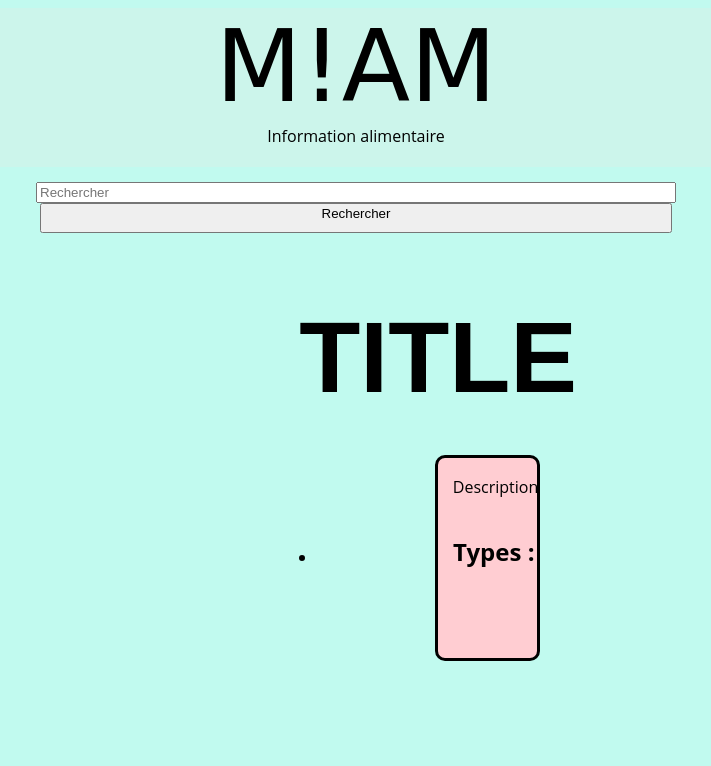
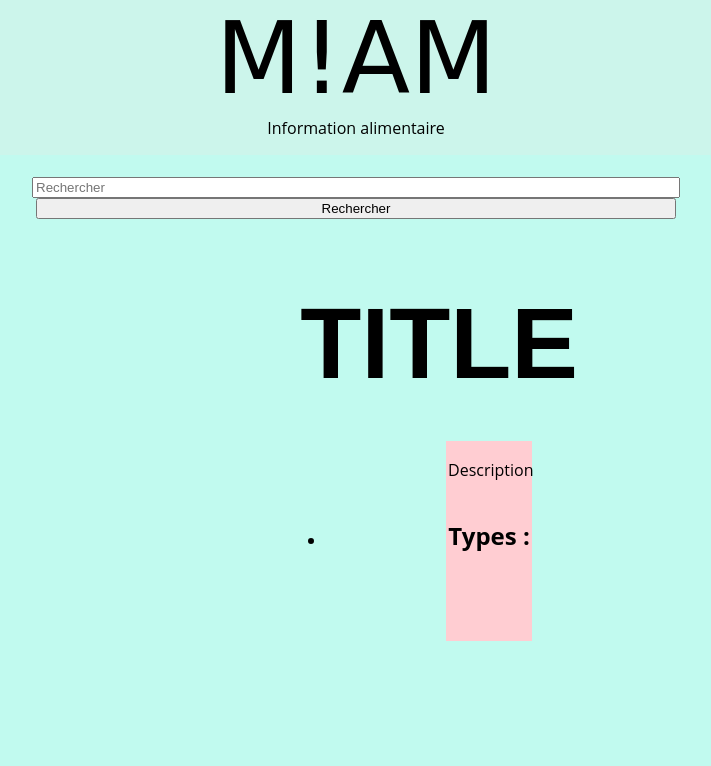
Before and after one commit to DamienCarreau/Projet-WS, a plain HTML site: page food.html in a window 1280 px wide. Shown: the top 766 px of the page, without its empty margins (284-995 px from the left). Drawn offline with nearby package versions, Linux system fonts and the light colour scheme; no server answers; a web font is replaced by a local one.

Commit message:
harmonisation des styles 1.0

```diff
--- a/css/categories.css
+++ /dev/null
@@ -1,95 +0,0 @@
-body {
-    background-color: #c1faef;
-    text-align: center;
-    font-family: 'Open Sans', sans-serif;
-}
-
-#button {
-    padding-bottom: 10px;
-}
-
-#titre {
-    font-family: 'Big Shoulders Inline Display', cursive;
-}
-
-.topnav {
-
-}
-
-
-html, body {
-    height: 100%;
-    margin: 0;
-    padding: 0;
-}
-
-.button {
-    display: inline-block;
-    cursor: pointer;
-    text-align: center;
-    text-decoration: none;
-    color: #fff;
-    background-color: #f44336;
-    border: none;
-    padding: 10px 15px;
-}
-
-.topnav {
-    overflow: hidden;
-    background-color: #ccf5eb;
-    padding-bottom: 20px;
-    margin-bottom: 15px;
-
-}
-    .topnav a {
-    display: block;
-    color: black;
-    text-align: center;
-    text-decoration: dotted;
-    font-size: 100px;
-}
-
-
-
-#loader {
-    border: 16px solid #f3f3f3;
-    border-radius: 50%;
-    border-top: 16px solid #3498db;
-    width: 120px;
-    height: 120px;
-    -webkit-animation: spin 2s linear infinite; /* Safari */
-    animation: spin 2s linear infinite;
-    margin : auto;
-}
-
-#corps{
-    display: flex;
-    width: 100%;
-}
-
-#categories, #ingredientsLies{
-    display: flex;
-    flex-direction: column;
-    width: 50%;
-}
-
-/* Safari */
-@-webkit-keyframes spin {
-    0% {
-        -webkit-transform: rotate(0deg);
-    }
-
-    100% {
-        -webkit-transform: rotate(360deg);
-    }
-}
-
-@keyframes spin {
-    0% {
-        transform: rotate(0deg);
-    }
-
-    100% {
-        transform: rotate(360deg);
-    }
-}
--- a/css/food.css
+++ b/css/food.css
@@ -2,24 +2,23 @@ body {
     background-color: #c1faef;
     text-align: center;
     font-family: 'Open Sans', sans-serif;
+    flex-direction: column;
 }
 
-#button {
-    padding-bottom: 10px;
+html, body {
+    height: 100%;
+    margin: 0;
+    padding: 0;
 }
-
-#titre {
-    font-family: 'Big Shoulders Inline Display', cursive;
-}
-
 
 .topnav {
     overflow: hidden;
     background-color: #ccf5eb;
-    padding-bottom: 20px;
-    margin-bottom: 15px;
+    padding-bottom: 1.25%;
+    margin-bottom: 1.75%;
 }
-    .topnav a {
+
+.topnav a {
     display: block;
     color: black;
     text-align: center;
@@ -27,11 +26,8 @@ body {
     font-size: 100px;
 }
 
-
-section {
-    padding-left: 1%;
-    border-radius: 10px;
-    border: solid 3px black;
+#maintitre {
+    font-family: 'Big Shoulders Inline Display', cursive;
 }
 
 h1 {
--- a/css/recherche.css
+++ b/css/style.css
@@ -1,22 +1,49 @@
-#button {
-    padding-bottom: 10px;
-}
-
-#titre {
-    font-family: 'Big Shoulders Inline Display', cursive;
-}
-
 body {
     background-color: #c1faef;
     text-align: center;
     font-family: 'Open Sans', sans-serif;
+    display: flex;
+    flex-wrap: wrap;
+    flex-direction: column;
 }
-
 
 html, body {
     height: 100%;
     margin: 0;
     padding: 0;
+}
+
+.topnav {
+    overflow: hidden;
+    background-color: #ccf5eb;
+    padding-bottom: 1.25%;
+    margin-bottom: 1.75%;
+}
+
+.topnav a {
+    display: block;
+    color: black;
+    text-align: center;
+    text-decoration: dotted;
+    font-size: 100px;
+}
+
+#maintitre {
+    font-family: 'Big Shoulders Inline Display', cursive;
+}
+
+#loader {
+    border: 16px solid #f3f3f3;
+    border-radius: 50%;
+    border-top: 16px solid #3498db;
+    width: 120px;
+    height: 120px;
+    -webkit-animation: spin 2s linear infinite; /* Safari */
+    animation: spin 2s linear infinite;
+}
+
+#button {
+    padding-bottom: 10px;
 }
 
 #listAll {
@@ -37,29 +64,15 @@ html, body {
     padding: 10px 15px;
 }
 
-.topnav {
-    overflow: hidden;
-    background-color: #ccf5eb;
-    padding-bottom: 20px;
-    margin-bottom: 15px;
+#corps{
+    display: flex;
+    width: 100%;
 }
 
-    .topnav a {
-    display: block;
-    color: black;
-    text-align: center;
-    text-decoration: dotted;
-    font-size: 100px;
-}
-
-#loader {
-    border: 16px solid #f3f3f3;
-    border-radius: 50%;
-    border-top: 16px solid #3498db;
-    width: 120px;
-    height: 120px;
-    -webkit-animation: spin 2s linear infinite; /* Safari */
-    animation: spin 2s linear infinite;
+#categories, #ingredientsLies{
+    display: flex;
+    flex-direction: column;
+    width: 50%;
 }
 
 /* Safari */
@@ -82,9 +95,3 @@ html, body {
         transform: rotate(360deg);
     }
 }
-
-body {
-    display: flex;
-    flex-wrap: wrap;
-    flex-direction: column;
-}
--- a/food.html
+++ b/food.html
@@ -18,14 +18,15 @@
 
 <body>
     <div class="topnav">
-        <a id="titre" class="active" href="#home" onclick="hideTab()">M!AM</a>
+        <a id="maintitre" class="active" href="#home" onclick="hideTab()">M!AM</a>
         <div class="title" href="#about" id="homeButton">Information alimentaire</div>
     </div>
     <div id="recherche">
         <form action="recherche.html" method="GET">
             <input id="txt" name="data" type="text" placeholder="Rechercher">
             <button id="button">Rechercher</button>
-    </header>
+        </form>
+    </div>
 
     <h1>TITLE</h1>
     <div id="alias"></div>
```
Also changed, not shown: categories.html (+2 -2 lines), recherche.html (+2 -2 lines).
